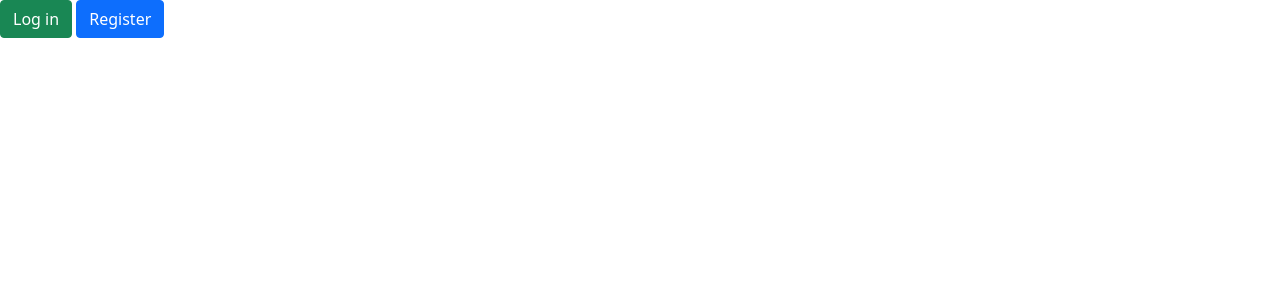
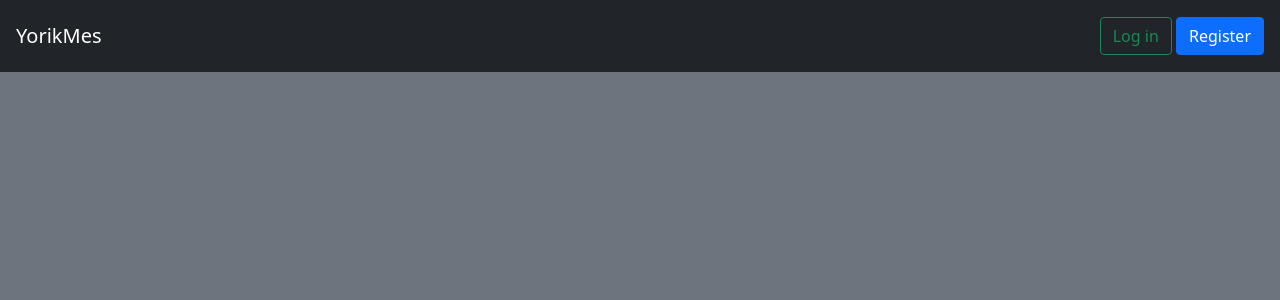
Before and after one commit to yorik410/messenger, a Flask app: page / in a window 1280 px wide. Shown: the top 300 px of the page. Run offline with Flask 3, Linux system fonts and the light colour scheme.

Commit message:
navbar and existing pages are nicer

```diff
--- a/main.py
+++ b/main.py
@@ -4,8 +4,11 @@ from flask import render_template, redirect
 from db_scripts import db_session
 from db_scripts.data.users import User
 from db_scripts.forms.login_form import LoginForm, RegisterForm
+import os
+import sys
 
-app = Flask(__name__)
+static_path = os.path.join("\\".join(sys.argv[0].split("\\")[:-1]), "src")
+app = Flask(__name__, static_folder=static_path)
 
 app.config['SECRET_KEY'] = 'yandexlyceum_secret_key'
 
--- a/templates/base.html
+++ b/templates/base.html
@@ -9,19 +9,25 @@
             crossorigin="anonymous">
         {% block head %}{% endblock %}
     </head>
-    <nav>
+    <nav class="navbar navbar-dark bg-dark p-3">
+        <a class="navbar-brand" href="/">YorikMes</a>
         {% if current_user.is_authenticated %}
-            <a class="navbar-brand" href="/logout">{{ current_user.surname }} {{ current_user.name }}</a>
+            <div class="">
+                <img src="{{ url_for('static', filename='img/user-profile-icon.png') }}" width="40" height="40" alt="">
+                <span class="text-white p-3">{{ current_user.surname }} {{ current_user.name }}</span>
+                <a class="btn btn-outline-danger" href="/logout">Log out</a>
+            </div>
         {% else %}
-            <p>
-                <a class="btn btn-success" href="/login">Log in</a>
-                <a class="btn btn-primary " href="/register">Register</a>
-            </p>
+            <div class="">
+                <a class="btn btn-outline-success" href="/login">Log in</a>
+                <a class="btn btn-primary" href="/register">Register</a>
+            </div>
         {% endif %}
     </nav>
-    <body>
-        <main role="main" class="container">
-            {% block content %}{% endblock %}
+    <body class="bg-secondary">
+        <main role="main" class="container text-white">
+            <br>
+            <div>{% block content %}{% endblock %}</div>
         </main>
     </body>
 </html>
--- a/templates/index.html
+++ b/templates/index.html
@@ -4,6 +4,7 @@
 
 {% endblock %}
 
+
 {% block head %}
 
 {% endblock %}
```
Also changed, not shown: src/img/user-profile-icon.png (added).
